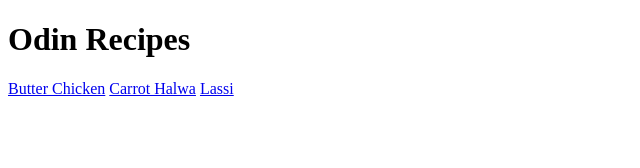
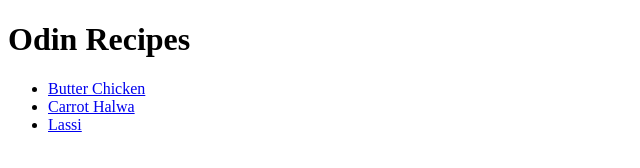
Before and after one commit to Shiva-Mahesh/odin-recipes, a plain HTML site: page index.html in a window 1280 px wide. Shown: the whole page, without its empty margins (0-640 px from the left). Drawn offline with Linux system fonts and the light colour scheme.

Commit message:
Added recipe links to a list

```diff
--- a/index.html
+++ b/index.html
@@ -7,8 +7,10 @@
 </head>
 <body>
     <h1>Odin Recipes</h1>
-    <a href="recipes/butterchicken.html">Butter Chicken</a>
-    <a href="recipes/butterchicken.html">Carrot Halwa</a>
-    <a href="recipes/butterchicken.html">Lassi</a>
+    <ul>
+   <li> <a href="recipes/butterchicken.html">Butter Chicken</a></li>
+   <li> <a href="recipes/butterchicken.html">Carrot Halwa</a> </li>
+    <li><a href="recipes/butterchicken.html">Lassi</a></li>
+</ul>
 </body>
 </html>
```
